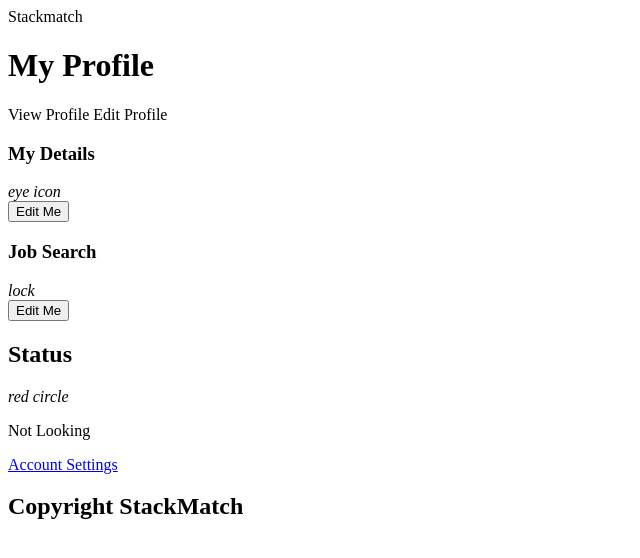
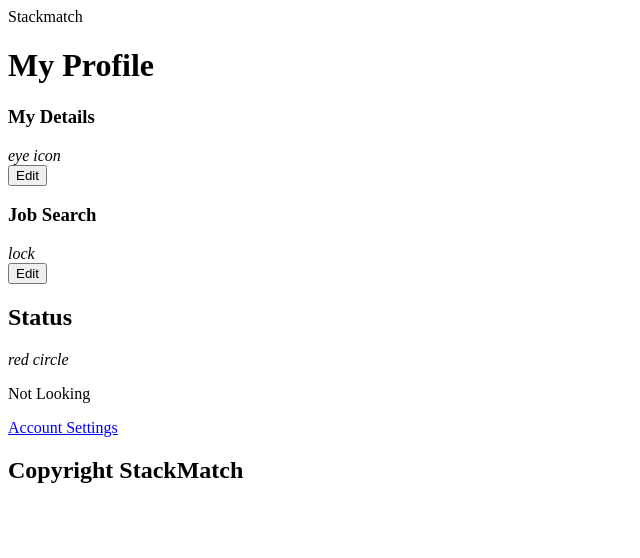
Before and after one commit to fac-13/stackMatch, a Node project: template src/views/partials/profile_viewMode.hbs in a window 1280 px wide. Shown: the top 558 px of the page, without its empty margins (0-640 px from the left). Run offline with Node 20 templates, Linux system fonts and the light colour scheme; the template is opened without the code that fills it, so the values that code supplies are empty.

Commit message:
Link up job form modal with button, remove redundent code (to be added in as a later feature)

```diff
--- a/src/views/partials/profile_viewMode.hbs
+++ b/src/views/partials/profile_viewMode.hbs
@@ -1,9 +1,5 @@
 <header>
   <h1>My Profile</h1>
-  <div>
-    <a id="">View Profile</a>
-    <a id="">Edit Profile</a>
-  </div>
 </header>
 
 <article>
@@ -14,7 +10,7 @@
       </h1>
       <i class="icon icon-visible">eye icon</i>
     </header>
-    <button id="open-modal-details">Edit Me</button>
+    <button id="open-modal-details">Edit</button>
     {{!-- github info --}}
     <div>
       {{#if user.github_avatar_url}}
@@ -60,7 +56,7 @@
       {{/if}} {{else}}
       <i class="icon icon-private">lock</i>{{/if}}
     </header>
-    <button>Edit Me</button>
+    <button id="open-modal-job">Edit</button>
     <h2>Status</h2>
     {{#if user.job_search_status}}
     <i class="icon icon-jobstatus-{{user.job_search_status}}">{{user.job_search_status}} circle</i>
--- a/src/views/profile.hbs
+++ b/src/views/profile.hbs
@@ -4,7 +4,7 @@
   </div>
 </div>
 
-<div id="modal-details" class="modal">
+<div id="modal-job" class="modal">
   <div class="modal-background">
     {{> profile_jobDetails }}
   </div>
```
Also changed, not shown: public/dom/profile.js (+16 -20 lines), src/views/partials/profile_myDetails.hbs (+0 -7 lines).
